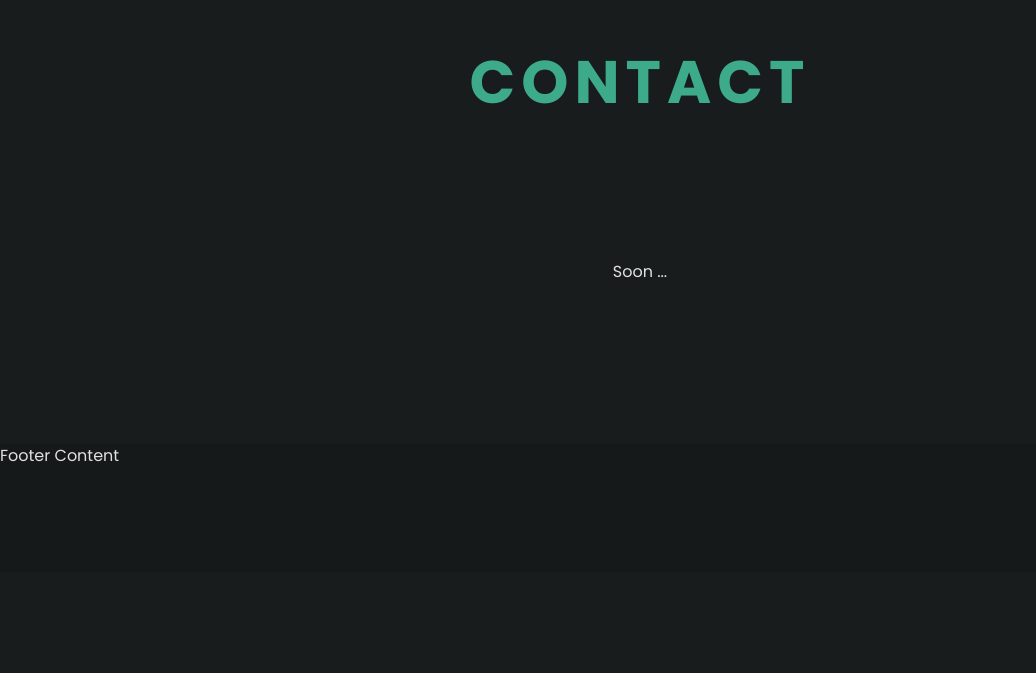
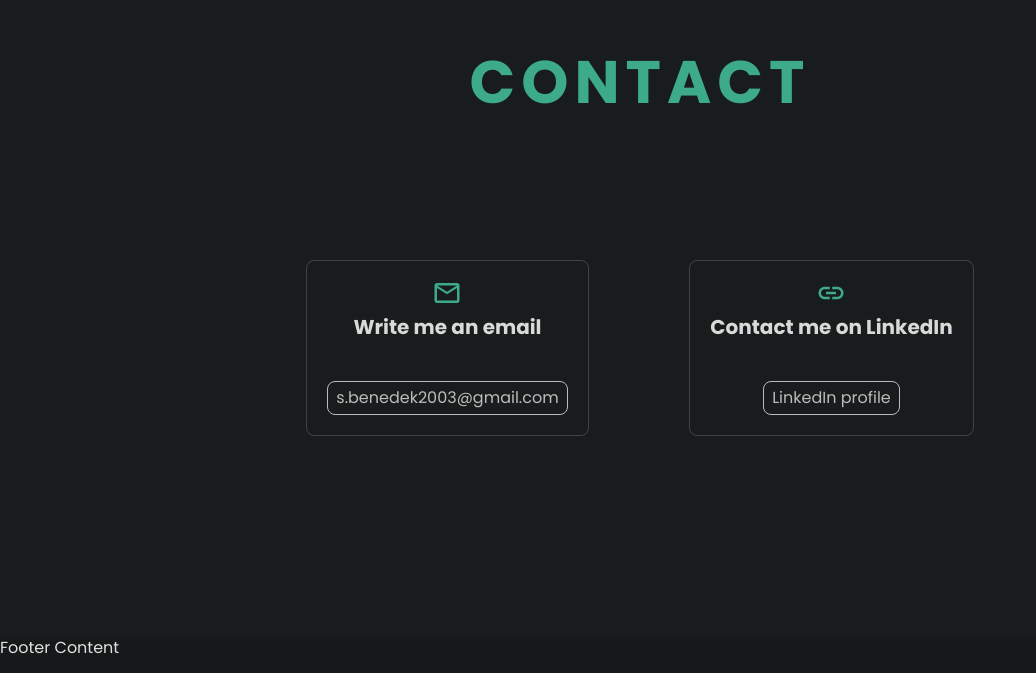
Before and after one commit to Resongeo/resongeo.github.io, a Svelte app: page / in a window 1280 px wide. Shown: the part 3916-4589 px from the top of the page, without its empty margins (0-1036 px from the left). Before the commit the page ends 4488 px from the top, so only its background shows below. Built offline with nearby package versions, Linux system fonts and the light colour scheme.

Commit message:
Contact page

```diff
--- /dev/null
+++ b/src/lib/ContactCard.svelte
@@ -0,0 +1,24 @@
+<script>
+  export let icon = ''
+  export let text = ''
+  export let link = ''
+  export let url = ''
+</script>
+
+<div
+  class="flex flex-col items-center mb-10 border border-[#a0a0a04d] p-5 rounded-lg"
+>
+  <span class="material-symbols-outlined text-primary scale-125 mb-2">
+    {icon}
+  </span>
+  <p class="text-title text-xl font-bold mb-10">
+    {text}
+  </p>
+  <a
+    href={url}
+    target="_blank"
+    class="py-1 px-2 border border-default-text text-default-text rounded-lg"
+  >
+    {link}
+  </a>
+</div>
--- a/src/pages/Contact.svelte
+++ b/src/pages/Contact.svelte
@@ -1,10 +1,28 @@
 <script>
   import Title from '../lib/Title.svelte'
+  import ContactCard from '../lib/ContactCard.svelte'
 </script>
 
 <section id="contact" class="mb-20 sm:mb-32 lg:mb-40">
   <Title text="CONTACT" />
-  <p class="text-center">Soon ...</p>
+
+  <div
+    class="flex flex-col md:flex-row items-center justify-around md:w-[768px] m-auto"
+  >
+    <ContactCard
+      icon="mail"
+      text="Write me an email"
+      link="s.benedek2003@gmail.com"
+      url="mailto:s.benedek2003@gmail.com"
+    />
+
+    <ContactCard
+      icon="link"
+      text="Contact me on LinkedIn"
+      link="LinkedIn profile"
+      url="https://www.linkedin.com/in/somogyv%C3%A1ri-benedek-771766299/"
+    />
+  </div>
 </section>
 
 <style lang="scss" scoped>
--- a/src/pages/Projects.svelte
+++ b/src/pages/Projects.svelte
@@ -11,14 +11,14 @@
     description="It's a 2D game engine written in C++. The main goal for this project is to learn C++, a graphics API like OpenGL and to learn about the tech that powers games. It's also a great project to work on a indefinite time because there is alway more to add."
     github="https://github.com/Resongeo/CobaltGameEngine"
     image="images/cobalt-engine.png"
-    tags={['C++', 'OpenGL', 'Lua', 'imgui']}
+    tags={['C++', 'OpenGL', 'C#', 'IMGUI']}
   />
   <ProjectCard
     name="Dwarf Language"
     description="A minimal interpreted language based on the Crafting Interpreters book by Robert Nystrom. It's written in C++ and uses no dependency. It can run scripts straight from the terminal or from a file."
     github="https://github.com/Resongeo/DwarfLang"
     image="images/dwarf-script.png"
-    tags={['C++', 'interpreter']}
+    tags={['C++', 'Interpreter']}
   />
 </section>
 
```
